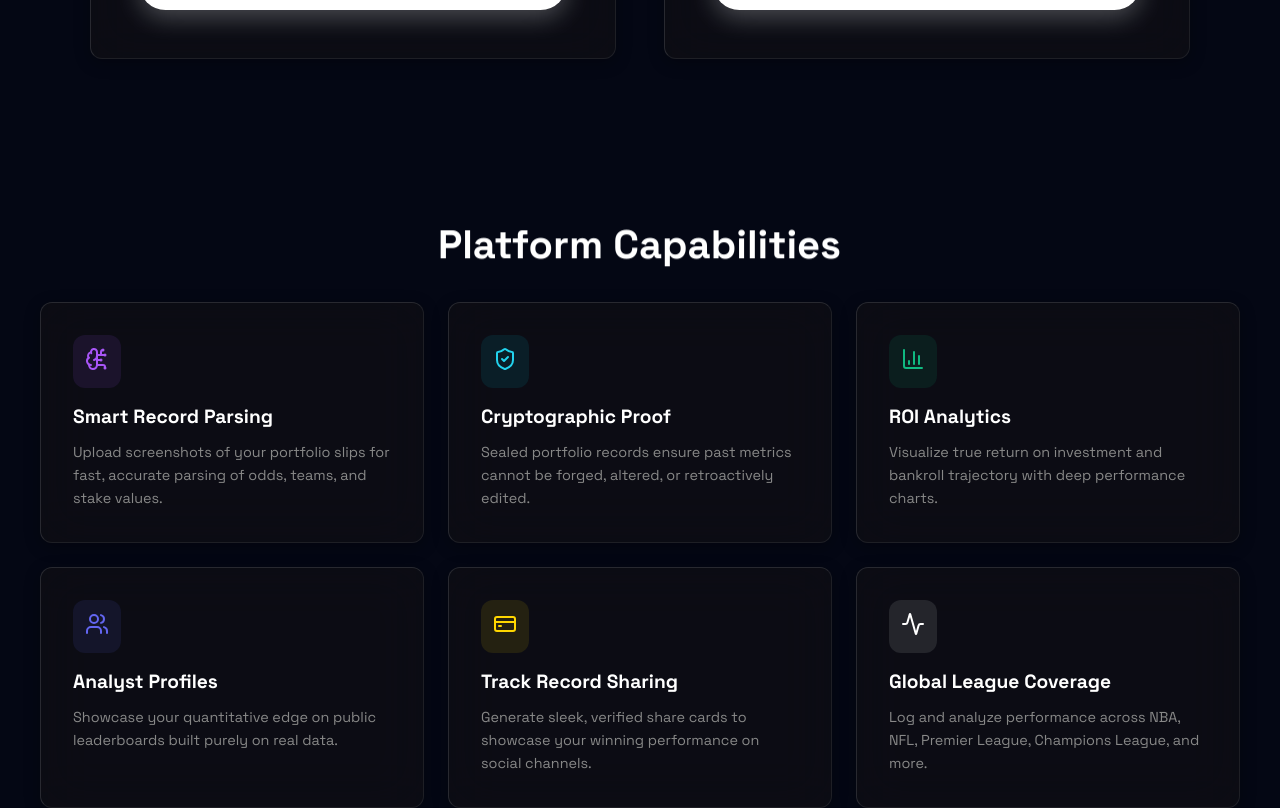
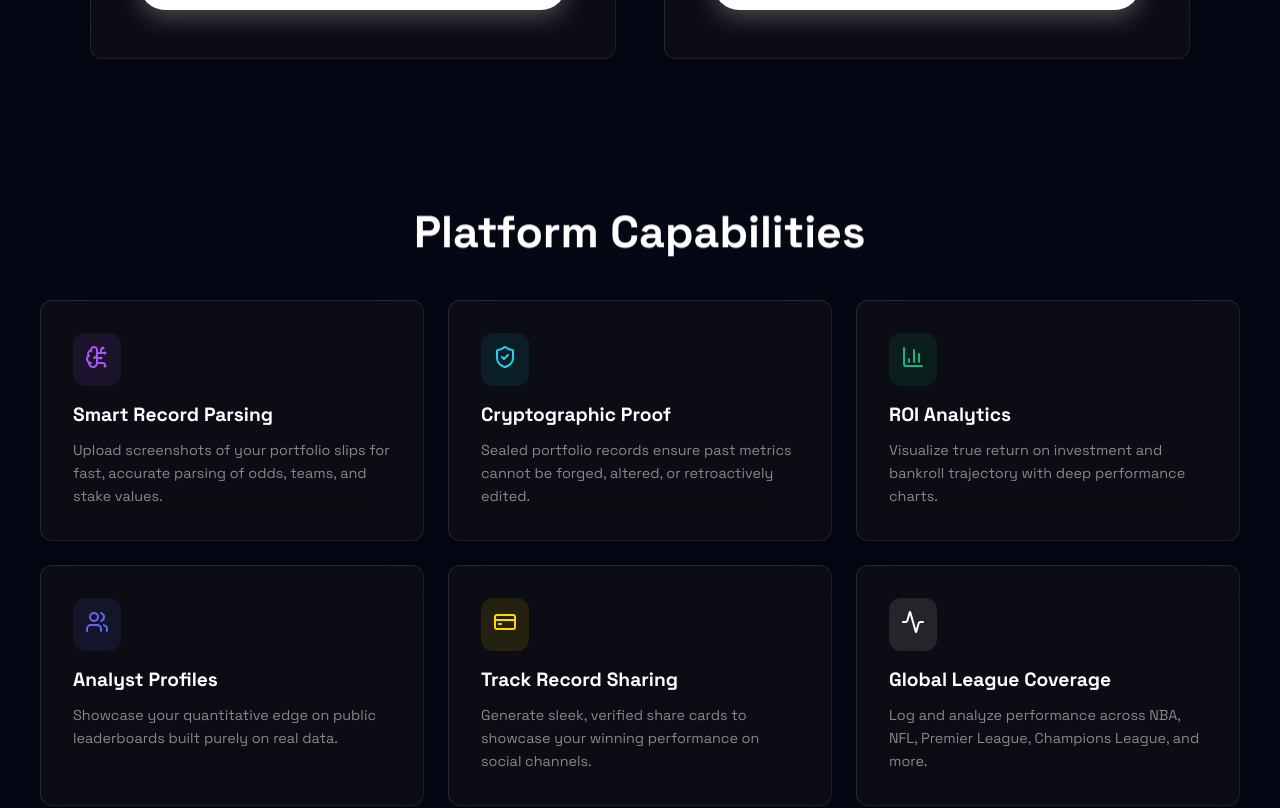
Before and after one commit to tsvetkov10/QuantStake, a React (Vite) app: page / in a window 1280 px wide. Shown: the part 3880-4688 px from the top of the page. Built offline with nearby package versions, Linux system fonts and the light colour scheme; a web font is replaced by a local one.

Commit message:
Adjust Features section scroll margin top and typography to match screenshot exact alignment

```diff
--- a/src/pages/Landing.jsx
+++ b/src/pages/Landing.jsx
@@ -271,7 +271,7 @@ export default function Landing() {
       </section>
 
       {/* NEW SECTION 2: How It Works (3-Step Workflow) */}
-      <section id="how-it-works" style={{ padding: '6rem 2rem', background: 'rgba(4, 7, 20, 0.4)', position: 'relative', zIndex: 10 }}>
+      <section id="how-it-works" style={{ padding: '6rem 2rem', background: 'rgba(4, 7, 20, 0.4)', position: 'relative', zIndex: 10, scrollMarginTop: '100px' }}>
         <div style={{ maxWidth: '1200px', margin: '0 auto' }}>
 
           <div className="reveal-on-scroll text-center flex-col items-center mb-16">
@@ -468,8 +468,8 @@ export default function Landing() {
       </section>
 
       {/* Features Grid */}
-      <section id="features" className="flex-col items-center" style={{ padding: '5rem 2rem' }}>
-        <h3 className="reveal-on-scroll" style={{ fontSize: '2.5rem', marginBottom: '2rem', fontWeight: 'bold' }}>Platform Capabilities</h3>
+      <section id="features" className="flex-col items-center responsive-padding" style={{ padding: '4rem 2rem 6rem 2rem', position: 'relative', zIndex: 10, scrollMarginTop: '100px' }}>
+        <h2 className="reveal-on-scroll" style={{ fontSize: '2.8rem', marginBottom: '2.5rem', fontWeight: 'bold', color: '#ffffff', textAlign: 'center' }}>Platform Capabilities</h2>
         <div className="grid grid-cols-3" style={{ gap: '1.5rem', maxWidth: '1200px', width: '100%' }}>
 
           <div className="glass-card feature-card reveal-on-scroll delay-100" onMouseMove={handleMouseMove} onMouseLeave={handleMouseLeave} style={{ padding: '2rem', transition: 'all 0.5s ease', cursor: 'default' }}>
```
